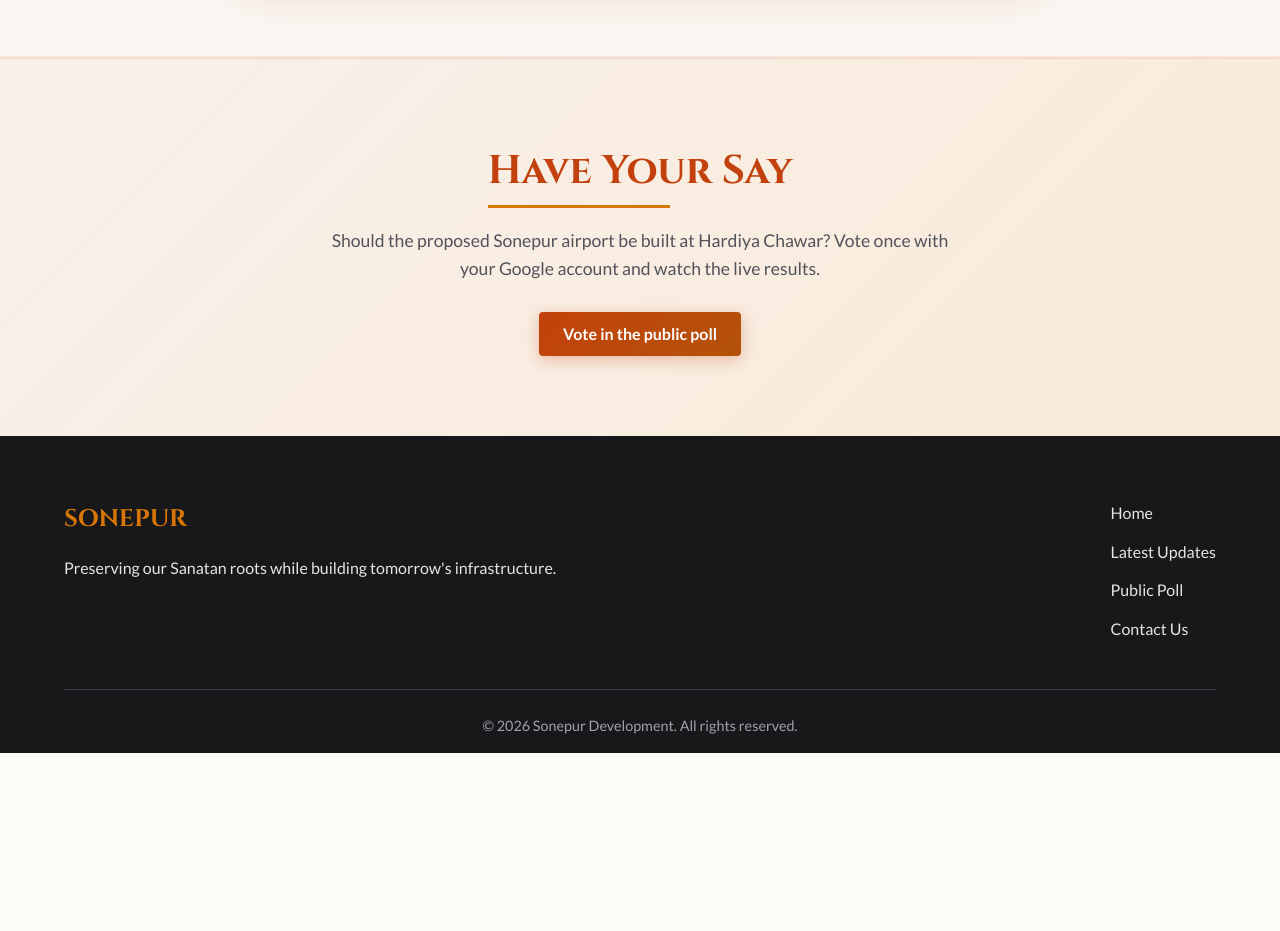
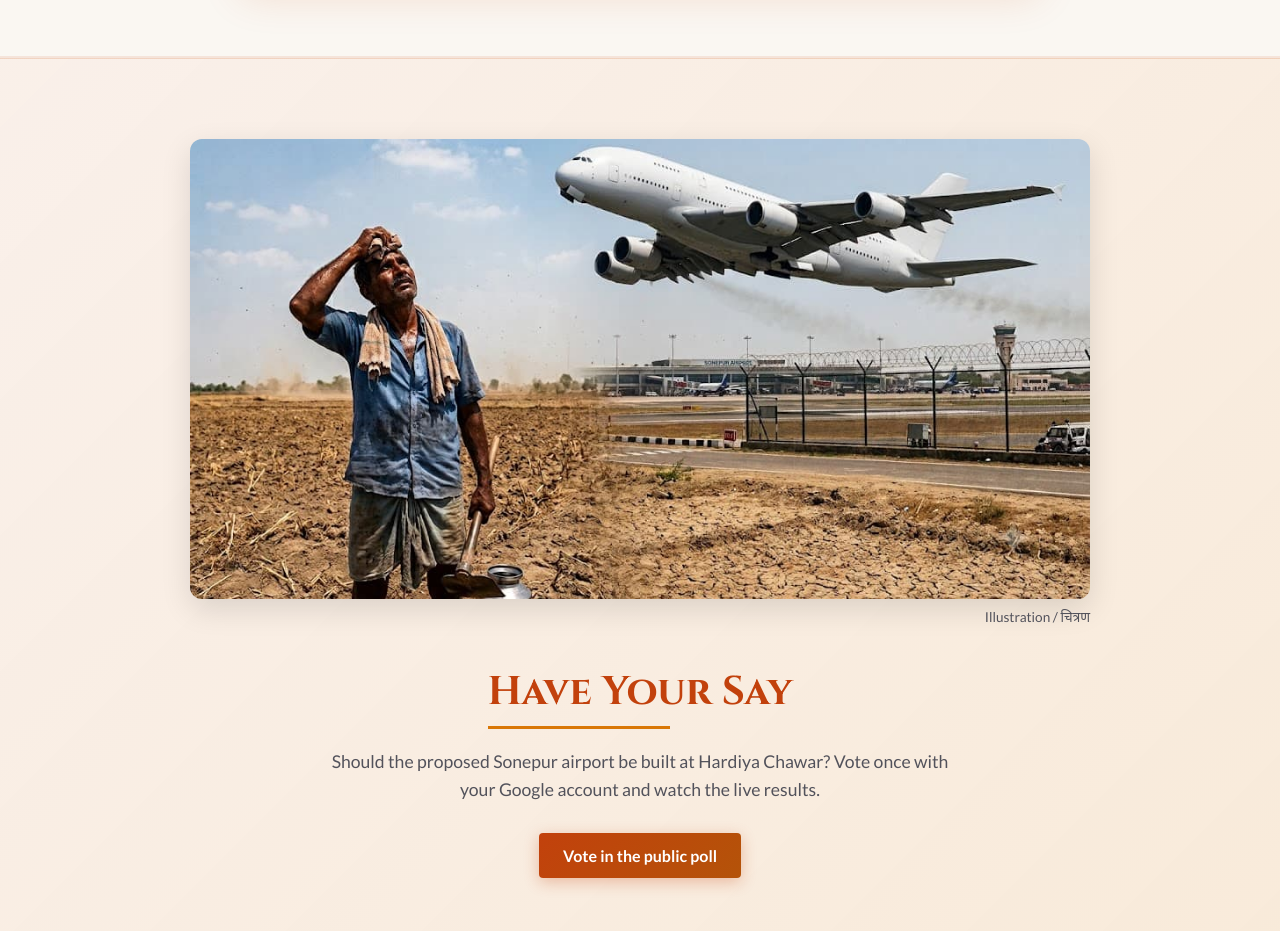
Before and after one commit to singharyan1/My-development, a website: page index.html in a window 1280 px wide. Shown: the part 2140-3071 px from the top of the page. Before the commit the page ends 2893 px from the top, so only its background shows below. Drawn offline with Linux system fonts and the light colour scheme; files whose address does not match are found by name.

Commit message:
Add files via upload

```diff
--- a/index.html
+++ b/index.html
@@ -77,6 +77,10 @@
     <!-- Public Poll Teaser -->
     <section class="poll-teaser">
         <div class="container text-center">
+            <figure class="story-figure">
+                <img src="assets/images/farmer-airport.jpg" alt="Illustration: a farmer standing on his field in the summer heat, looking up at a plane taking off from an airport built on the other half of his land" loading="lazy" width="1600" height="900">
+                <figcaption>Illustration / चित्रण</figcaption>
+            </figure>
             <h2 class="section-title">Have Your Say</h2>
             <p>Should the proposed Sonepur airport be built at Hardiya Chawar? Vote once with your Google account and watch the live results.</p>
             <a href="poll.html" class="btn-primary">Vote in the public poll</a>
--- a/style.css
+++ b/style.css
@@ -497,3 +497,7 @@ h1, h2, h3, .logo { font-family: 'Cinzel', 'Noto Serif Devanagari', serif; }
 .vlabel { margin-top: 0.7rem; font-weight: 700; }
 @media (max-width: 768px) { .poll-fields { grid-template-columns: 1fr; } .vchart { gap: 1rem; } .vtrack { height: 200px; } }
 @media (prefers-reduced-motion: reduce) { .vfill { transition: none; } }
+/* Story image */
+.story-figure { margin: 0 auto 2rem; max-width: 900px; }
+.story-figure img { display: block; width: 100%; height: auto; max-height: 460px; object-fit: cover; border-radius: 12px; box-shadow: 0 10px 30px rgba(0,0,0,0.12); }
+.story-figure figcaption { margin-top: 0.5rem; font-size: 0.85rem; color: var(--text-light); text-align: right; }
```
Also changed, not shown: poll.html (+4 -0 lines).
